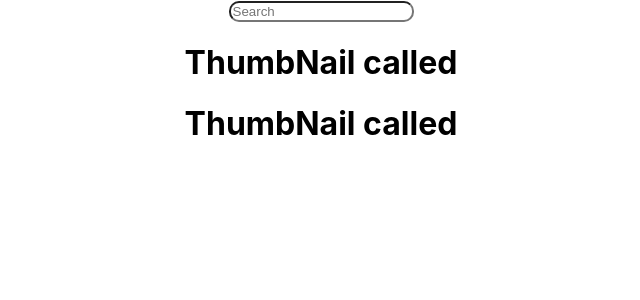
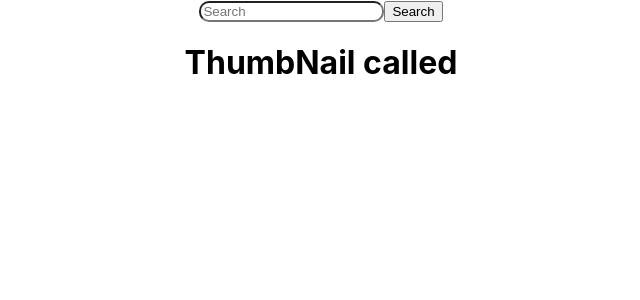
Before and after one commit to AKHIL-GIREESH/ReactJS, a React (Create React App) app in the folder yt-clone/: page / in a window 1280 px wide. Shown: the top 300 px of the page, without its empty margins (319-959 px from the left). Built offline with nearby package versions, Linux system fonts and the light colour scheme.

Commit message:
Yt-clone-searchBar

```diff
--- a/yt-clone/src/App.js
+++ b/yt-clone/src/App.js
@@ -1,14 +1,18 @@
 import './App.css';
 import ThumbNail from "./components/ThumbNail";
+import { useState } from 'react';
 
 function App() {
+
+  const [search,setSearch] = useState("")
+
   return (
     <div className="App">
       <div className='header'>
-        <input placeholder='Search'></input>
+        <input placeholder='Search' onChange={({target}) => setSearch(target.value)}></input>
+        <button onClick={() => console.log(search)}>Search</button>
       </div>
       <div className='thumbNails'>
-        <ThumbNail/>
         <ThumbNail/>
       </div>
     </div>
```
Also changed, not shown: 1 other file (tests, documents, lock files or other folders).
